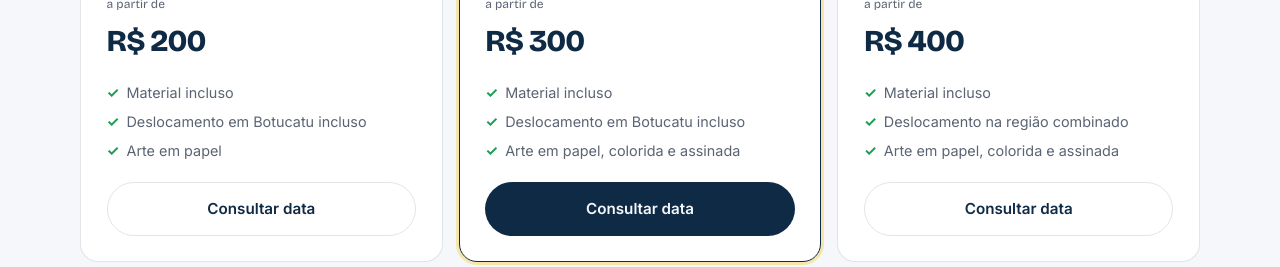
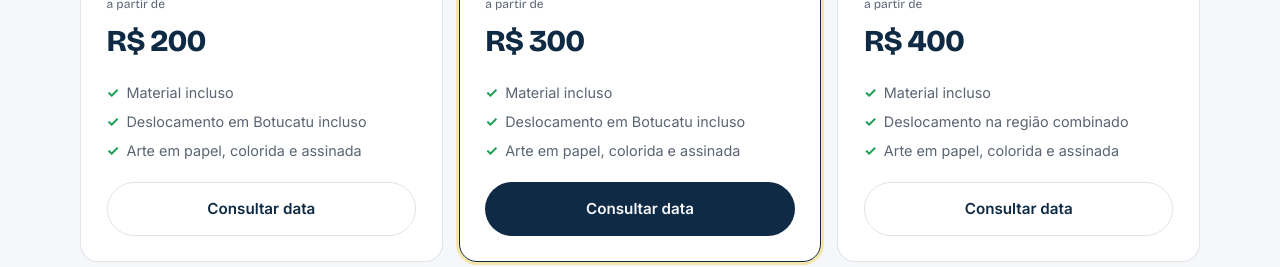
Before and after one commit to canola365/studio-canola, a plain HTML site: page index.html in a window 1280 px wide. Shown: the part 1580-1847 px from the top of the page. Drawn offline with nearby package versions, Linux system fonts and the light colour scheme.

Commit message:
Unifica item dos pacotes: arte em papel, colorida e assinada

```diff
--- a/index.html
+++ b/index.html
@@ -153,7 +153,7 @@
             <ul>
               <li>Material incluso</li>
               <li>Deslocamento em Botucatu incluso</li>
-              <li>Arte em papel</li>
+              <li>Arte em papel, colorida e assinada</li>
             </ul>
             <a class="btn btn-ghost btn-block" href="https://wa.me/5514991203420?text=Ol%C3%A1!%20Quero%20o%20pacote%20Essencial%20(2h)%20de%20caricatura%20ao%20vivo." target="_blank" rel="noopener">Consultar data</a>
           </article>
```
Also changed, not shown: 1 other file.
